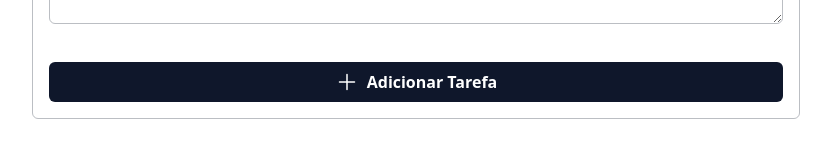
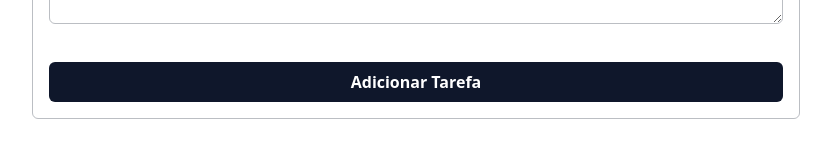
Before and after one commit to WillianM19/atividade-componentes-interfaces-ricas, a React (Vite) app: page / in a window 1280 px wide. Shown: the part 481-638 px from the top of the page, without its empty margins (224-1055 px from the left). Built offline with nearby package versions, Linux system fonts and the light colour scheme.

Commit message:
feat: adiciona salvamento e edição de tarefa

```diff
--- a/src/App.tsx
+++ b/src/App.tsx
@@ -13,8 +13,9 @@ interface TaskType {
 
 function App() {
   const [tasks, setTasks] = useState<TaskType[]>([]);
+  const [editingIndex, setEditingIndex] = useState<number | null>(null);
 
-  const { register, handleSubmit, reset } = useForm<{
+  const { register, handleSubmit, reset, setValue } = useForm<{
     title: string;
     description: string;
   }>();
@@ -26,8 +27,31 @@ function App() {
       completed: false,
     };
 
-    setTasks([...tasks, newTask]);
+    if (editingIndex !== null) {
+      const updated = [...tasks];
+      updated[editingIndex] = newTask;
+      setTasks(updated);
+      setEditingIndex(null);
+    } else {
+      setTasks([...tasks, newTask]);
+    }
+
     reset();
+  };
+
+  const handleEdit = (index: number) => {
+    const task = tasks[index];
+    setValue("title", task.title);
+    setValue("description", task.description);
+    setEditingIndex(index);
+  };
+
+  const handleDelete = (index: number) => {
+    setTasks(tasks.filter((_task, i) => i !== index));
+    if (editingIndex === index) {
+      reset();
+      setEditingIndex(null);
+    }
   };
 
   return (
@@ -38,33 +62,27 @@ function App() {
         onSubmit={handleSubmit(onSubmit)}
         className="border border-gray-800/30 rounded-md mt-3 w-[60vw] p-4 flex flex-col gap-8"
       >
-        <h1 className="text-xl font-bold">Nova tarefa</h1>
+        <h1 className="text-xl font-bold">
+          {editingIndex !== null ? "Editar tarefa" : "Nova tarefa"}
+        </h1>
 
         <Input placeholder="Título da tarefa" {...register("title", { required: true })} />
         <Textbox placeholder="Descrição (opcional)" {...register("description")} />
 
         <Button>
-          <svg
-            xmlns="http://www.w3.org/2000/svg"
-            fill="none"
-            viewBox="0 0 24 24"
-            strokeWidth="1.5"
-            stroke="currentColor"
-            className="size-6"
-          >
-            <path
-              strokeLinecap="round"
-              strokeLinejoin="round"
-              d="M12 4.5v15m7.5-7.5h-15"
-            />
-          </svg>
-          <span>Adicionar Tarefa</span>
+          <span>{editingIndex !== null ? "Salvar Edição" : "Adicionar Tarefa"}</span>
         </Button>
       </form>
 
       <div className="w-[60vw] mt-3 flex gap-4 flex-wrap">
         {tasks.map((task, index) => (
-          <TaskCard key={index} title={task.title} description={task.description} />
+          <TaskCard
+            key={index}
+            title={task.title}
+            description={task.description}
+            onEdit={() => handleEdit(index)}
+            onDelete={() => handleDelete(index)}
+          />
         ))}
       </div>
     </div>
--- a/src/components/TaskCard/index.tsx
+++ b/src/components/TaskCard/index.tsx
@@ -4,9 +4,11 @@ import Checkbox from "../Checkbox";
 interface TaskCardProps {
   title: string;
   description: string;
+  onEdit?: () => void;
+  onDelete?: () => void;
 }
 
-export default function TaskCard({title, description}: TaskCardProps) {
+export default function TaskCard({ title, description, onEdit, onDelete }: TaskCardProps) {
   return (
     <div className="border border-gray-800/30 rounded-md p-4 flex flex-col gap-4 flex-1 min-w-[50%]">
       <div className="flex justify-between">
@@ -15,7 +17,7 @@ export default function TaskCard({title, description}: TaskCardProps) {
           <h1 className="text-md font-bold">{title}</h1>
         </div>
         <div className="flex gap-5">
-          <Button noBackground>
+          <Button noBackground onClick={onEdit}>
             <svg
               xmlns="http://www.w3.org/2000/svg"
               fill="none"
@@ -31,7 +33,7 @@ export default function TaskCard({title, description}: TaskCardProps) {
               />
             </svg>
           </Button>
-          <Button noBackground>
+          <Button noBackground onClick={onDelete}>
             <svg
               xmlns="http://www.w3.org/2000/svg"
               fill="none"
```
